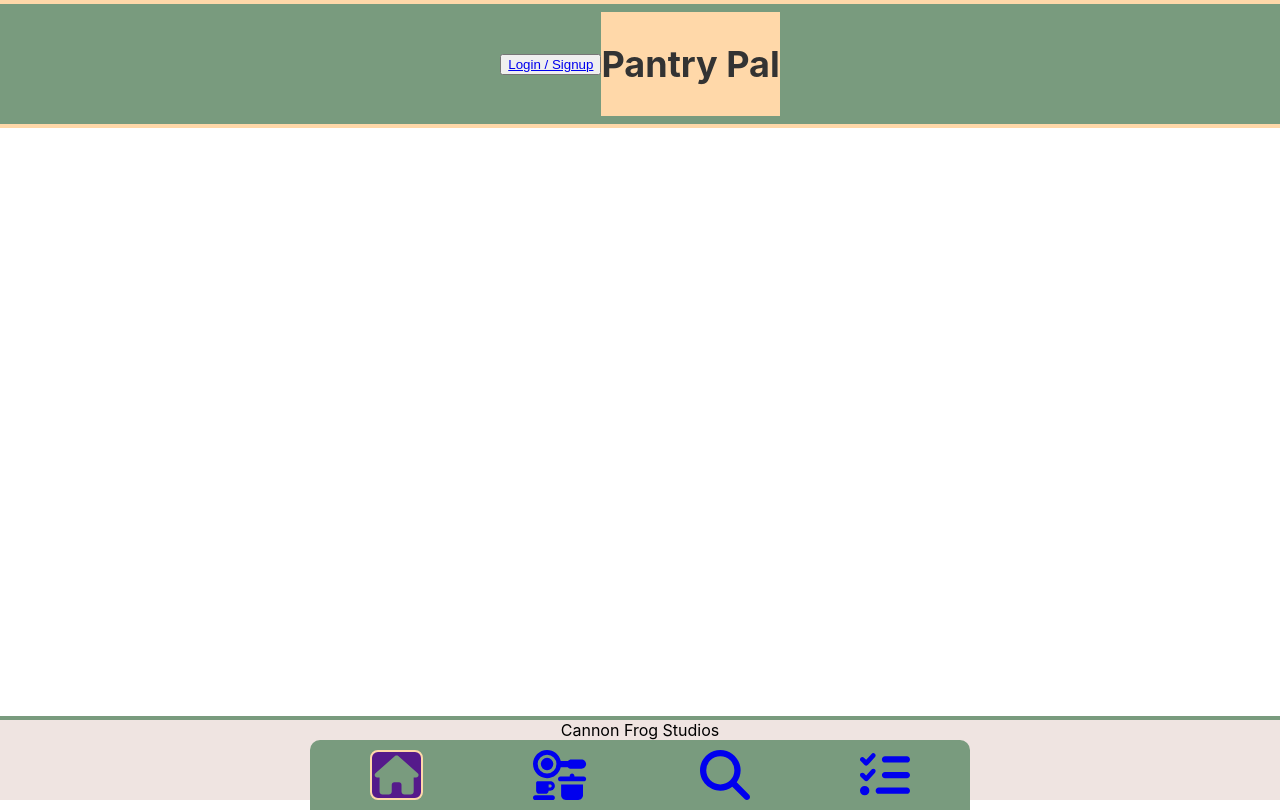
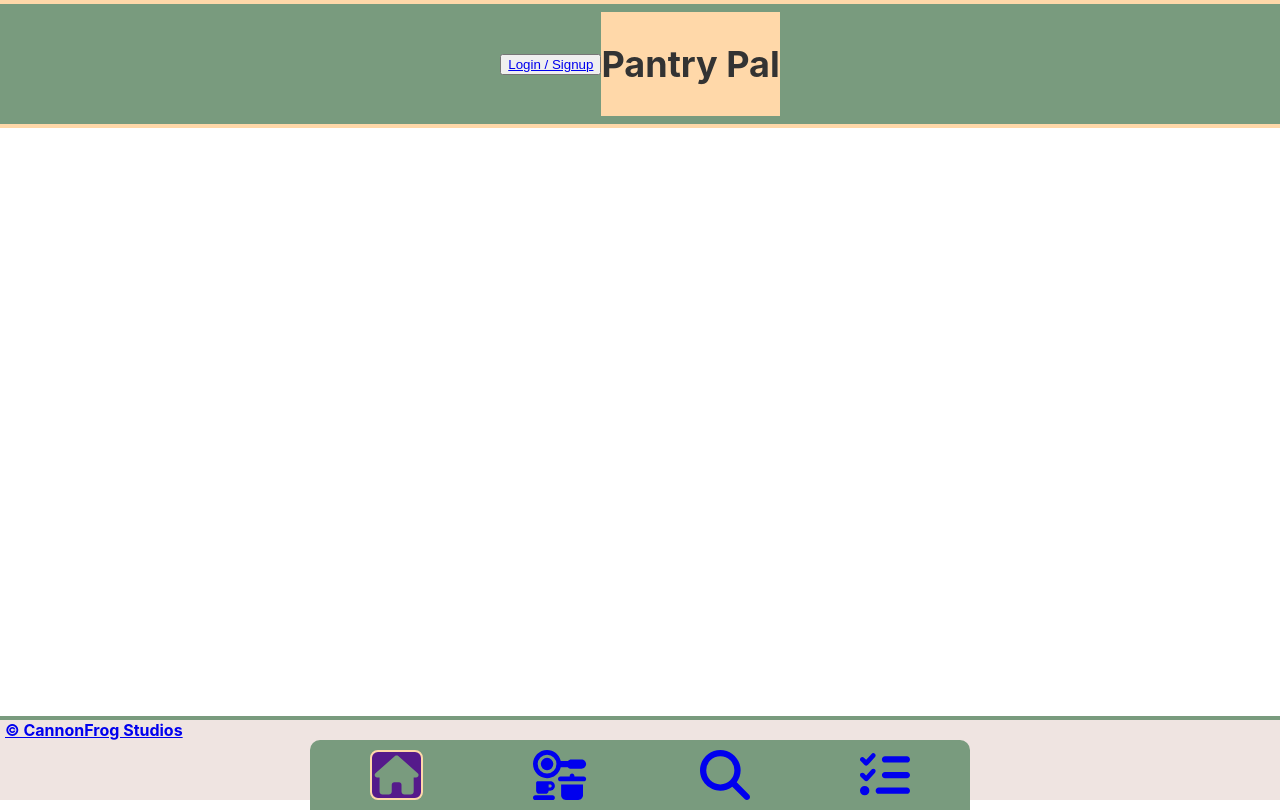
Before and after one commit to ip240Z/Pantry-Pal-Front-End-, a React (Create React App) app: page / in a window 1280 px wide. Built offline with nearby package versions, Linux system fonts and the light colour scheme; no server answers.

Commit message:
Fixed window stylings. Added a secret

```diff
--- a/src/components/BottomNavBar.js
+++ b/src/components/BottomNavBar.js
@@ -11,9 +11,18 @@ import { faListCheck } from '@fortawesome/free-solid-svg-icons'
 import "../components/css/BottomNavBar.css";
 
 let BottomNavBar = () => {
+
+    let copyrightStyle = {
+        width: "100%",
+        textAlign: "left",
+        paddingLeft: "10px",
+        fontWeight: "bolder",
+        fontSize: "16px"
+    }
+
     return (
         <footer className="navWrapper">
-            <div>Cannon Frog Studios</div>
+            <a href="https://ip240z.github.io/Anything-Is-Possible/" style={copyrightStyle}>© CannonFrog Studios</a>
             <nav className="navBtnWrapper">
                 <NavLink className={({ isActive }) => (isActive ? 'active' : 'NavLink')} to={"/"}><FontAwesomeIcon className="icon" icon={faHouse} /></NavLink>
                 <NavLink className={({ isActive }) => (isActive ? 'active' : 'NavLink')} to={"/inventory"}><FontAwesomeIcon className="icon" icon={faKitchenSet} /></NavLink>
--- a/src/components/InventoryComponents/InventoryItem.js
+++ b/src/components/InventoryComponents/InventoryItem.js
@@ -12,9 +12,9 @@ let InventoryItem = (props) => {
     let imageURL = itemData.image.length > 20 ? itemData.image : `https://spoonacular.com/cdn/ingredients_100x100/${itemData.image}`;
 
     let abrevTitle = (rawTitle) => {
-        if (rawTitle.length > 25) {
+        if (rawTitle.length > 15) {
             let titleArr = rawTitle.split("");
-            while (titleArr.length > 25) {
+            while (titleArr.length > 15) {
                 titleArr.pop();
             }
             return `${titleArr.join('')}...`
--- a/src/components/css/Inventory.css
+++ b/src/components/css/Inventory.css
@@ -1,12 +1,14 @@
 .inventoryPageWrapper {
+    border: 3px solid black;
+    border-radius: 15px;
     display: flex;
     flex-direction: column;
     align-items: center;
     gap: 10px;
     width: 85%;
     min-width: 350px;
-    height: 100vh;
-    padding-bottom: 50px;
+    height: 80%;
+    /* padding-bottom: 100px; */
     overflow-y: scroll;
     justify-content: flex-start;
 }
--- a/src/components/css/InventoryItem.css
+++ b/src/components/css/InventoryItem.css
@@ -3,9 +3,8 @@
     flex-direction: column;
     align-items: center;
     align-content: center;
-    height: 25vh;
     width: 200px;
-    max-height: 300px;
+    max-height: 325px;
     max-width: 200px;
     border: 3px solid black;
     border-radius: 5px;
@@ -59,7 +58,7 @@
     padding: 0;
 }
 .itemDescWrapper{
-    height: 100%;
+    height: 95%;
     width: 100%;
     display: flex;
     justify-content: space-between;
--- a/src/components/css/InventoryPage.css
+++ b/src/components/css/InventoryPage.css
@@ -2,6 +2,8 @@
     display: flex;
     flex-direction: column;
     align-items: center;
+    height: 100%;
     gap: 5px;
     margin-top: 10px;
+    overflow-y: scroll;
 }
--- a/src/components/css/ShoppingListItem.css
+++ b/src/components/css/ShoppingListItem.css
@@ -1,5 +1,5 @@
 .shoppingListItem {
-    max-height: 250px;
+    max-height: 275px;
     width: 200px;
     border: 3px solid black;
     border-radius: 5px;
```
